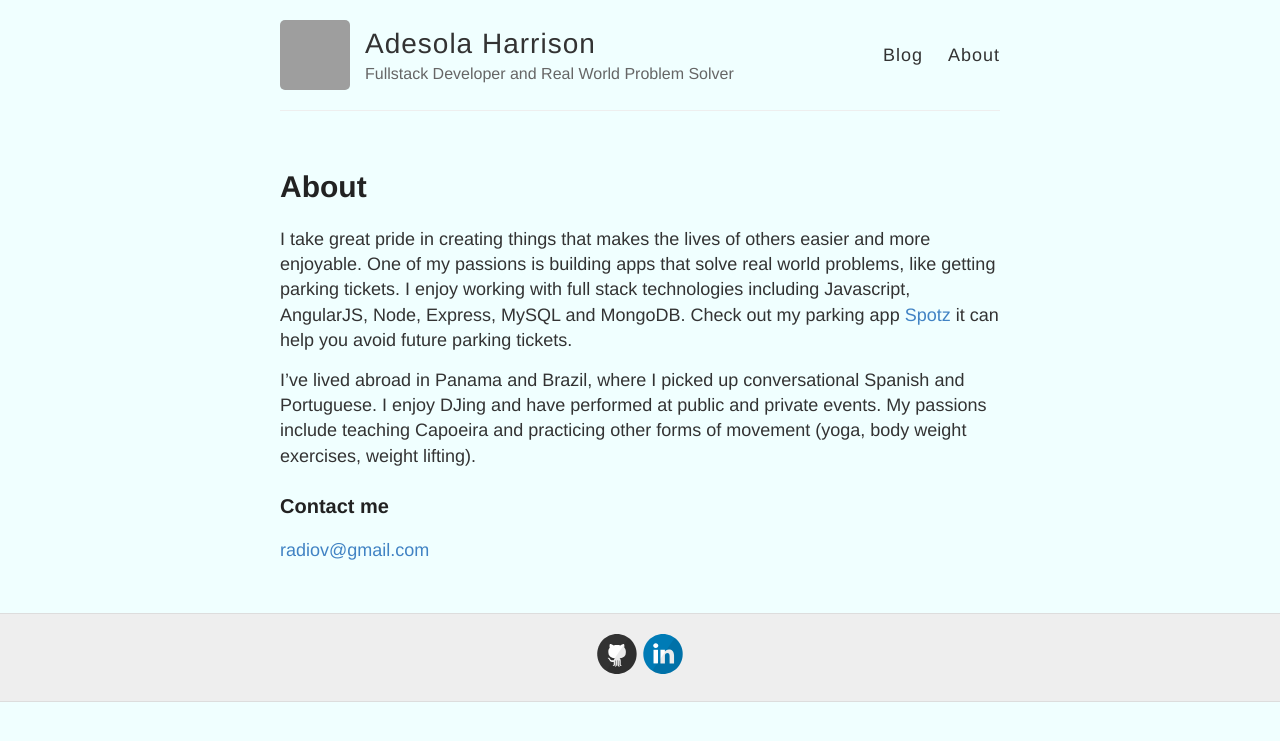
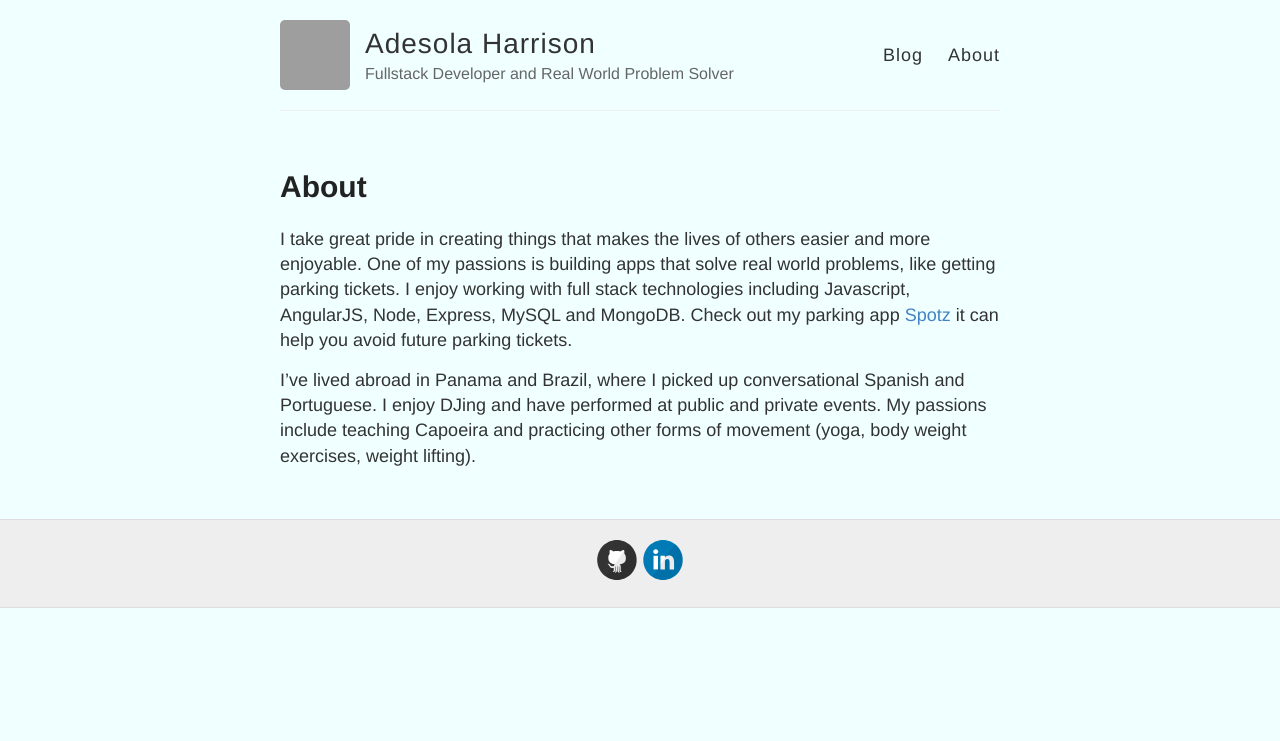
Before and after one commit to HarrisonA/HarrisonA.github.io, a Jekyll site: the page built from about.md, in a window 1280 px wide. Shown: the top 741 px of the page. Built offline with Jekyll 4.4.1, drawn with Linux system fonts in a browser that asks for light colours; Markdown is read by kramdown in place of the engine named in the settings; grey boxes are pictures that could not be loaded.

Commit message:
Update about.md

```diff
--- a/about.md
+++ b/about.md
@@ -7,8 +7,3 @@ permalink: /about/
 I take great pride in creating things that makes the lives of others easier and more enjoyable. One of my passions is building apps that solve real world problems, like getting parking tickets. I enjoy working with full stack technologies including Javascript, AngularJS, Node, Express, MySQL and MongoDB. Check out my parking app [Spotz](http://spotz.herokuapp.com) it can help you avoid future parking tickets.
 
 I've lived abroad in Panama and Brazil, where I picked up conversational Spanish and Portuguese. I enjoy DJing and have performed at public and private events. My passions include teaching Capoeira and practicing other forms of movement (yoga, body weight exercises, weight lifting).
-
-
-### Contact me
-
-[radiov@gmail.com](mailto:radiov@gmail.com)
```
